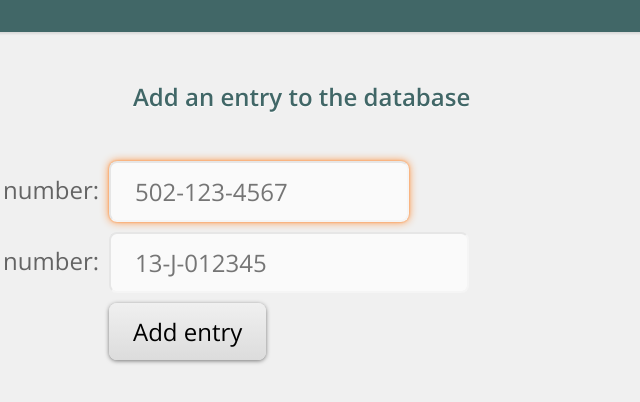
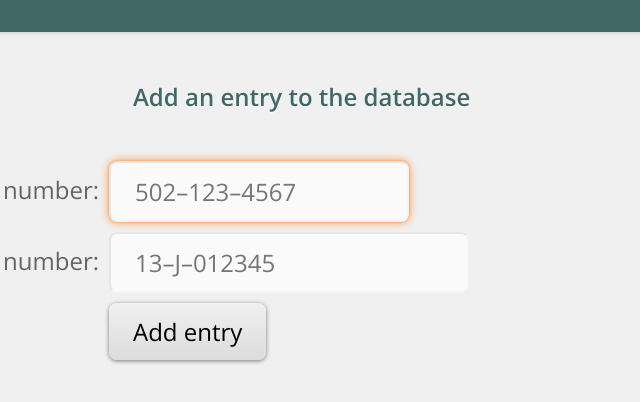
Before and after one commit to codeforamerica/hermes-dashboard, a plain HTML site: page add-entry.html in a window 1280 px wide. Shown: the full height of the page, 211-851 px from the left. Drawn offline with nearby package versions, Linux system fonts and the light colour scheme.

Commit message:
Change to dashes.

```diff
--- a/add-entry.html
+++ b/add-entry.html
@@ -1,4 +1,4 @@
-<title>Send text message – Hermes Control Panel</title>
+<title>Add a database entry – Hermes Control Panel</title>
 <meta charset='utf-8'>
 
 <link href='css/styles.less' rel='stylesheet/less' type='text/css'>
@@ -16,10 +16,10 @@
   </h2>
 
   <label for='phone-number'>Phone number:</label>
-  <input id='phone-number' type='tel' placeholder='502-123-4567' autofocus>
+  <input id='phone-number' type='tel' placeholder='502–123–4567' autofocus>
 
   <label for='case-number'>Case number:</label>
-  <input id='case-number' type='text' placeholder='13-J-012345'>
+  <input id='case-number' type='text' placeholder='13–J–012345'>
 
   <button>Add entry</button>
 </section>
```
Also changed, not shown: send-text-message.html (+1 -1 lines).
